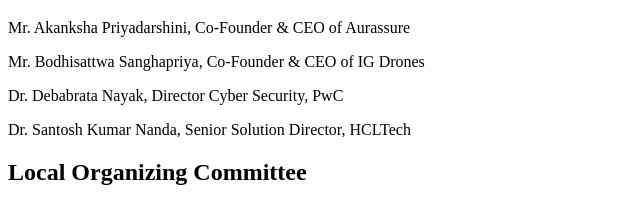
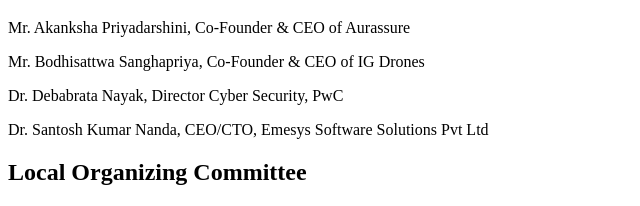
Before and after one commit to Ayush-Tripathy/icaiet-2025, a React (Vite) app: page /committee in a window 1280 px wide. Shown: the part 6892-7098 px from the top of the page, without its empty margins (0-640 px from the left). Built offline with nearby package versions, Linux system fonts and the light colour scheme; the HTML template or start-up script is replaced by a standard one.

Commit message:
Feat: modification in committee

```diff
--- a/src/pages/Committee.tsx
+++ b/src/pages/Committee.tsx
@@ -797,7 +797,7 @@
                 Dr. Debabrata Nayak, Director Cyber Security, PwC
               </p>
               <p className="relative pl-5 before:content-['•'] before:absolute before:left-0">
-                Dr. Santosh Kumar Nanda, Senior Solution Director, HCLTech
+                Dr. Santosh Kumar Nanda, CEO/CTO, Emesys Software Solutions Pvt Ltd
               </p>
             </div>
           </section>
```
